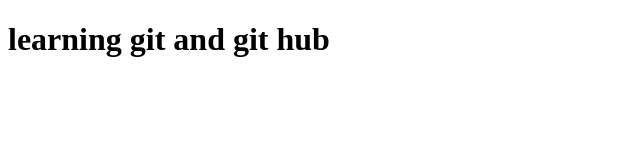
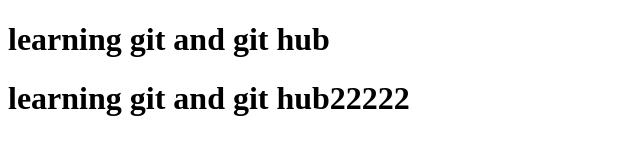
Before and after one commit to Mohit202720/learning_git, a plain HTML site: page index.html in a window 1280 px wide. Shown: the whole page, without its empty margins (0-640 px from the left). Drawn offline with Linux system fonts and the light colour scheme.

Commit message:
github222 commt

```diff
--- a/index.html
+++ b/index.html
@@ -7,6 +7,6 @@
 </head>
 <body>
     <h1>learning git and git hub</h1>
-
+   <h1>learning git and git hub22222</h1>
 </body>
 </html>
```
